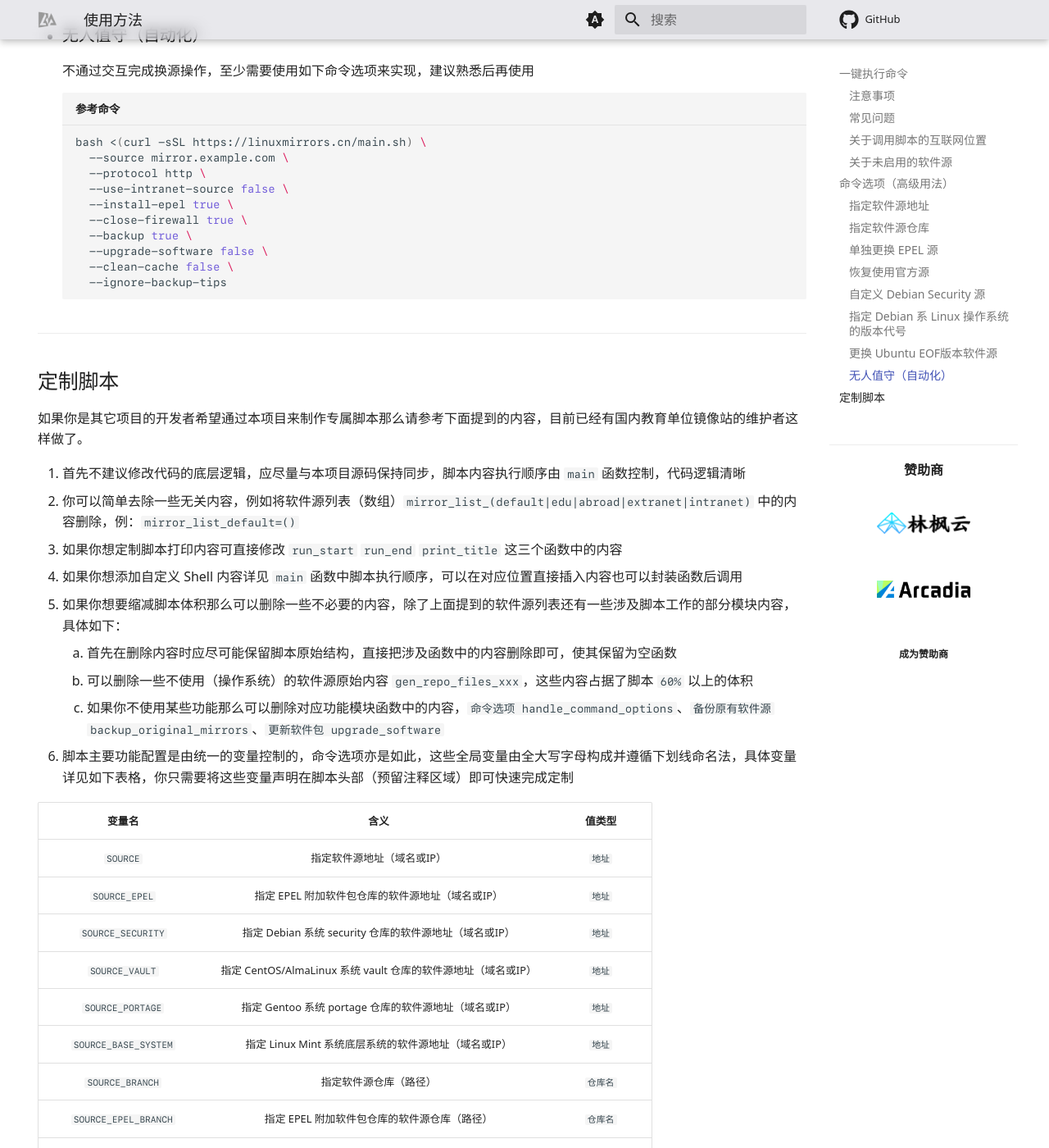
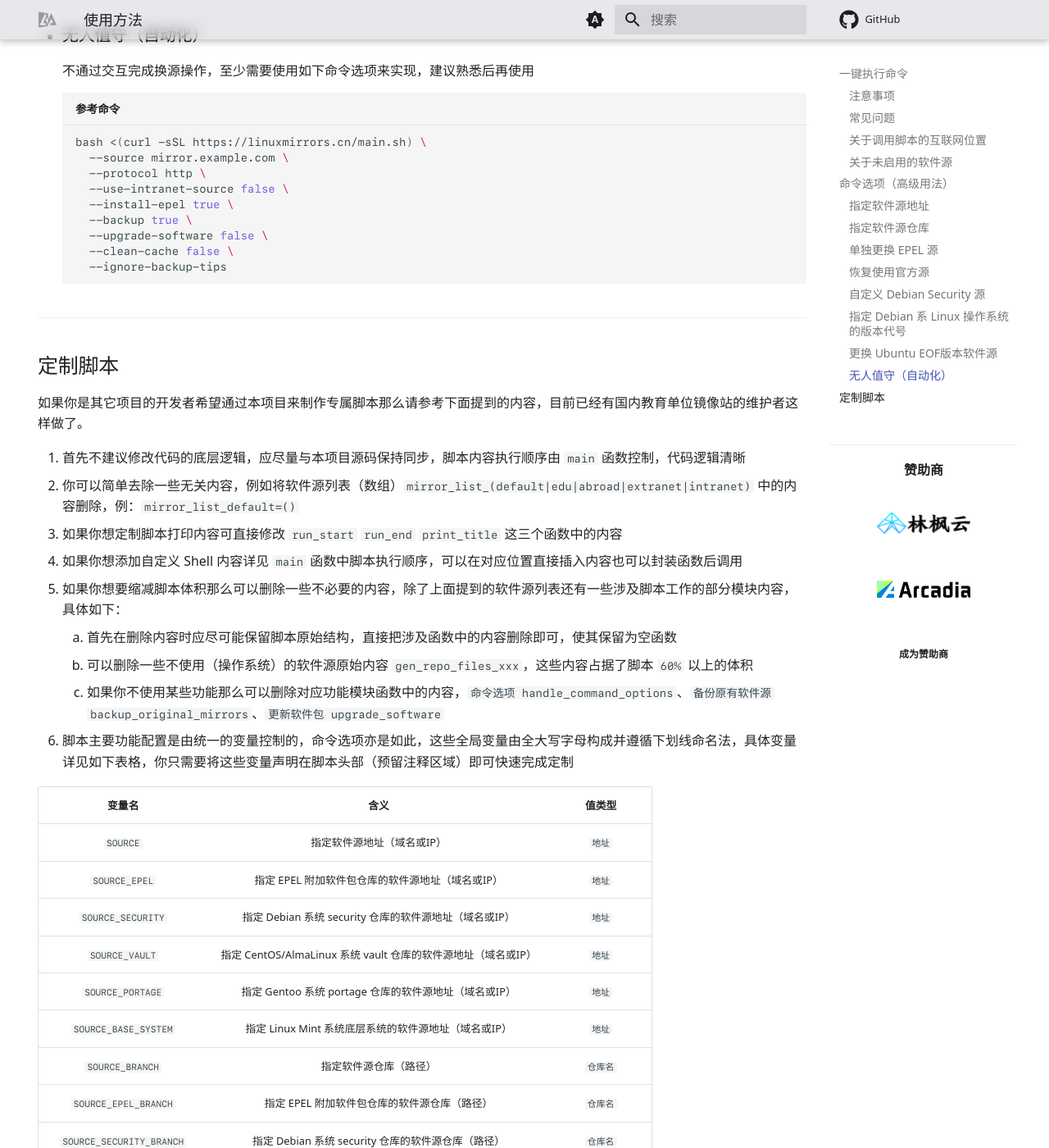
Before and after one commit to SuperManito/LinuxMirrors, an MkDocs documentation site: the page built from docs/use/index.md, in a window 1280 px wide and 1400 px high, scrolled down 6208 px. Shown: the whole window at 82% size. Built offline with MkDocs 1.6.1 and Material for MkDocs 9.7.7, drawn with Linux system fonts in a browser that asks for light colours; comment, search, counter and statistics services are not loaded.

Commit message:
更正文档

```diff
--- a/docs/stylesheets/extra.css
+++ b/docs/stylesheets/extra.css
@@ -12,7 +12,7 @@
 }
 
 [data-md-color-scheme='slate'] .md-header {
-    background-color: hsla(240, 4%, 11%, 0.33);
+    background-color: hsla(var(--md-hue), 15%, 9%, 0.33);
 }
 
 .md-tabs {
@@ -20,7 +20,7 @@
 }
 
 [data-md-color-scheme='slate'] .md-tabs {
-    background-color: hsla(240, 4%, 11%, 0.33);
+    background-color: hsla(var(--md-hue), 15%, 9%, 0.33);
 }
 
 @font-face {
--- a/docs/theme/partials/toc.html
+++ b/docs/theme/partials/toc.html
@@ -22,7 +22,7 @@
         <img src="/assets/images/sponsor/arcadia-dark.png#only-dark" alt="Arcadia 一站式代码运维平台" style="width: 60%" />
       </a>
       <a href="/sponsor/" target="_blank" class="sponsor-item">
-        <span class="sponsor-item" style="font-size: 0.6rem">
+        <span style="font-size: 0.6rem">
           <strong>成为赞助商</strong>
         </span>
       </a>
--- a/docs/use/index.md
+++ b/docs/use/index.md
@@ -482,7 +482,6 @@
       --protocol http \
       --use-intranet-source false \
       --install-epel true \
-      --close-firewall true \
       --backup true \
       --upgrade-software false \
       --clean-cache false \
--- a/mkdocs.yml
+++ b/mkdocs.yml
@@ -3,6 +3,10 @@
 repo_url: https://github.com/SuperManito/LinuxMirrors
 edit_uri: edit/main/docs/
 copyright: 'Copyright &copy; 2024 <a href="https://github.com/SuperManito" target="_blank"> SuperManito</a> <a href="https://www.netlify.com" target="_blank"><img height="64" width="64" src="/assets/images/icon/netlify.svg" style="vertical-align: -0.6em"></a>'
+
+extra_css:
+  - stylesheets/extra.css
+
 theme:
   logo: assets/images/logo.png
   name: material
@@ -36,18 +40,16 @@
     - media: "(prefers-color-scheme: light)"
       scheme: default
       primary: white
-      accent: white
       toggle:
         icon: octicons/sun-16
-        name: 亮色主题
+        name: 亮色模式
     # Palette toggle for dark mode
     - media: "(prefers-color-scheme: dark)"
       scheme: slate
-      primary: blue
-      accent: blue
+      primary: black
       toggle:
         icon: octicons/moon-16
-        name: 深色主题
+        name: 暗黑模式
   features:
     - header.autohide
     - navigation.top
@@ -88,8 +90,6 @@
           data: 0
           note: >-
             感谢反馈！使用<a href="https://github.com/SuperManito/LinuxMirrors/issues" target="_blank" rel="noopener">反馈表单</a></br>帮助我们改进此页面。
-extra_css:
-  - stylesheets/extra.css
 markdown_extensions:
   - toc:
       permalink: "#"
@@ -141,7 +141,6 @@
       exclude:
         - mirrors.md
   - tags
-  - glightbox
 nav:
   - "介绍": index.md
   - "使用方法": use/index.md
```
Also changed, not shown: 1 other file.
